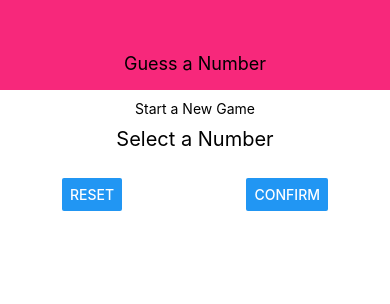
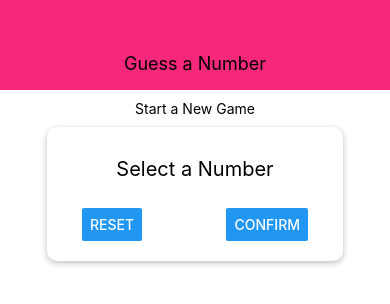
Before and after one commit to edmirmob/Guess_a_number_app, a React Native app in the folder guess-a-number/: screen / in a window 390 px wide. Shown: the top 304 px of the page. Built offline with nearby package versions, Linux system fonts and the light colour scheme.

Commit message:
Styling a View as a Card Container

```diff
--- a/guess-a-number/screens/StartGameScreen.js
+++ b/guess-a-number/screens/StartGameScreen.js
@@ -22,20 +22,29 @@ const styles = StyleSheet.create({
         padding: 10,
         alignItems: 'center'
     },
-    inputContainer:{
-     width:300,
-     maxWidth:'80%',
-     alignItems:'center'
+    inputContainer: {
+        width: 300,
+        maxWidth: '80%',
+        alignItems: 'center',
+        shadowColor: 'black',
+        shadowOffset: { width: 0, height: 2 },
+        shadowOpacity: 0.26,
+        shadowRadius: 6,
+        backgroundColor: 'white',
+        elevation: 8,
+        borderRadius: 10,
+        padding: 20,
+        marginTop: 10,
     },
-    title:{
-     fontSize:20,
-     marginVertical:10
+    title: {
+        fontSize: 20,
+        marginVertical: 10
     },
-    buttonContainer:{
-      flexDirection:'row',
-      width:'100%',
-      justifyContent:'space-between',
-      paddingHorizontal:15
+    buttonContainer: {
+        flexDirection: 'row',
+        width: '100%',
+        justifyContent: 'space-between',
+        paddingHorizontal: 15
     }
 })
 
```
